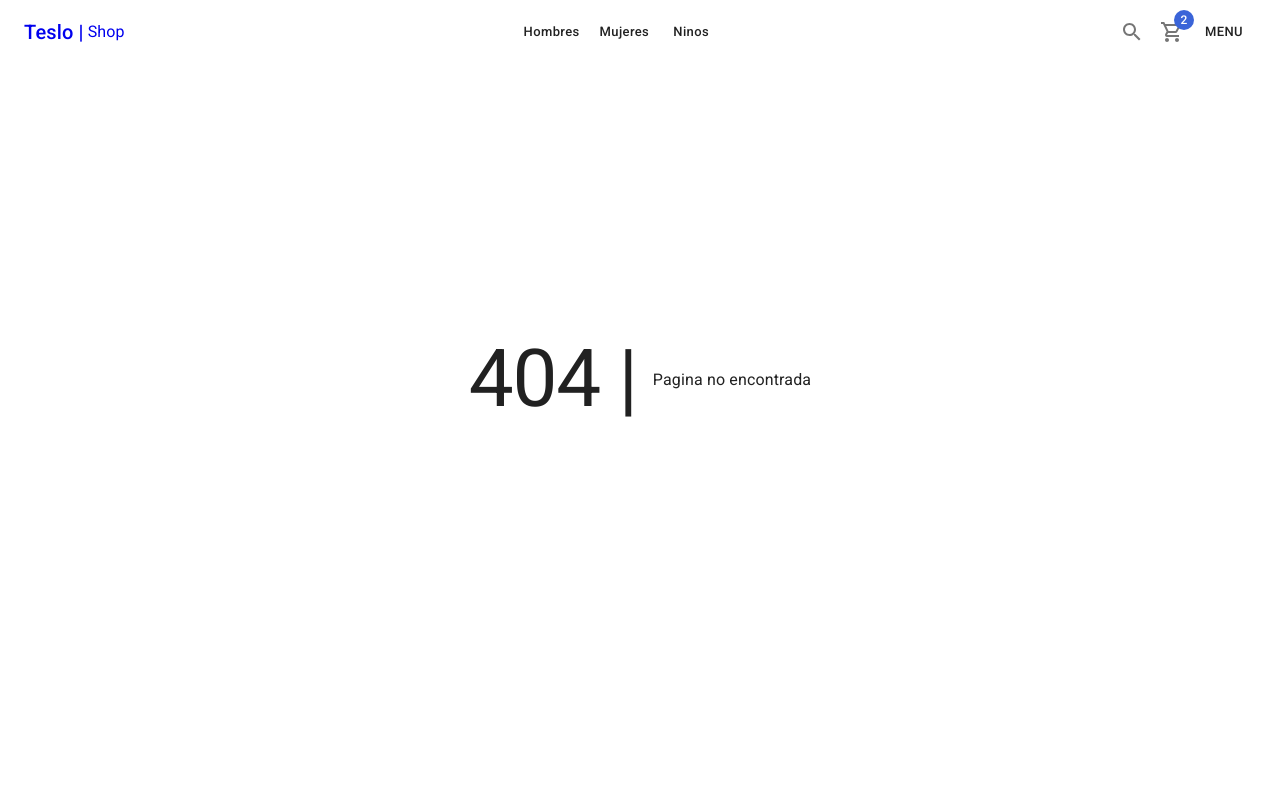
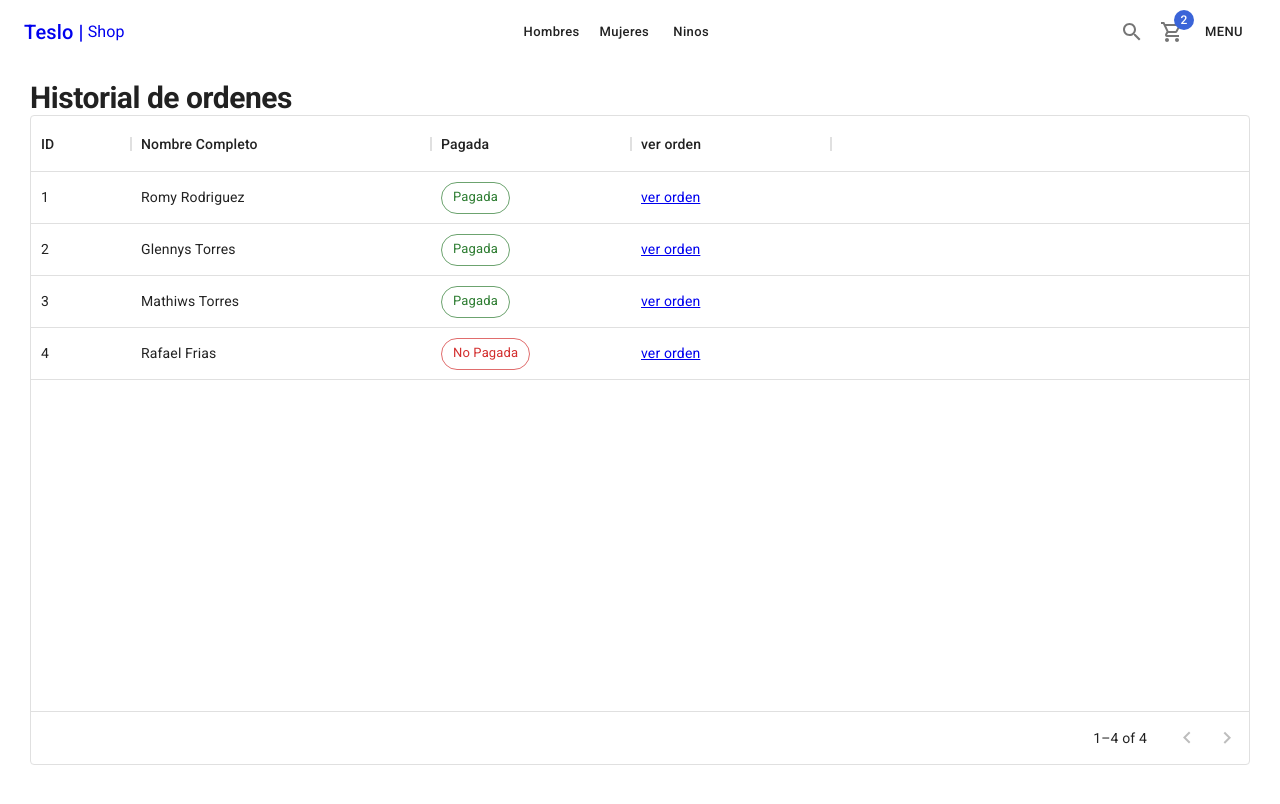
Before and after one commit to romyaudio/05-teslo-shop, a Next.js app: page /orders/history in a window 1280 px wide. Before the commit this address had no page. Shown: the top 804 px of the page. Built offline with nearby package versions, Linux system fonts and the light colour scheme.

Commit message:
continuacion-h

```diff
--- /dev/null
+++ b/components/layouts/AuthLayout.tsx
@@ -0,0 +1,26 @@
+import { Box } from "@mui/system"
+import Head from "next/head"
+import { FC, PropsWithChildren } from "react"
+
+
+interface Props {
+    title:string
+}
+
+export const AuthLayout:FC<PropsWithChildren<Props>> = ({children,title}) => {
+  return (
+    <>
+
+     <Head>
+        <title>{title}</title>
+     </Head>
+
+     <main>
+        <Box display='flex' justifyContent='center' alignItems='center' height='calc(100vh - 200px)'>
+         {children}
+        </Box>
+     </main>
+
+    </>
+  )
+}
--- a/components/layouts/index.ts
+++ b/components/layouts/index.ts
@@ -1,3 +1,4 @@
 
 
 export * from './ShopLayout'
+export * from './AuthLayout'
--- a/package.json
+++ b/package.json
@@ -13,6 +13,7 @@
     "@emotion/styled": "^11.10.5",
     "@mui/icons-material": "^5.11.0",
     "@mui/material": "^5.11.7",
+    "@mui/x-data-grid": "^5.17.22",
     "@types/node": "18.11.18",
     "@types/react": "18.0.27",
     "@types/react-dom": "18.0.10",
--- /dev/null
+++ b/pages/orders/history.tsx
@@ -0,0 +1,75 @@
+
+import NextLink from 'next/link'
+import { Grid, Typography,Chip,Link } from '@mui/material'
+import { DataGrid,GridColDef,GridRenderCellParams } from '@mui/x-data-grid'
+
+
+import { ShopLayout } from '../../components/layouts'
+
+const columns: GridColDef[] = [
+  {field:'id',headerName: 'ID' ,width:100},
+  {field:'fullname',headerName: 'Nombre Completo' ,width:300},
+
+  {
+    field:'paid',
+    headerName:"Pagada",
+    description:"Mostrar informacion si esta pagada",
+    width:200,
+    renderCell:(params:GridRenderCellParams)=>{
+      return (
+        params.row.paid
+        ? <Chip color='success' label='Pagada' variant='outlined'/>
+        : <Chip color='error' label='No Pagada' variant='outlined'/>
+      )
+    }
+
+  },
+  {
+    field:'orden',
+    headerName:"ver orden",
+    width:200,
+    sortable:false,
+    renderCell:(params:GridRenderCellParams)=>{
+      return (
+        <NextLink href={`/orders/${params.row.id}`} passHref legacyBehavior>
+          <Link underline='always'>
+             ver orden
+          </Link>
+
+        </NextLink>
+      )
+    }
+
+  }
+]
+
+const rows = [
+  {id: 1, paid:true,fullname: 'Romy Rodriguez'},
+  {id: 2, paid:true,fullname: 'Glennys Torres'},
+  {id: 3, paid:true,fullname: 'Mathiws Torres'},
+  {id: 4, paid:false,fullname: 'Rafael Frias'},
+]
+
+const HistoryPage = () => {
+  return (
+    <ShopLayout title={'Historial de ordenes'} pageDescription={'Historial de order del cliemte'}>
+      <Typography variant='h1' component='h1'>Historial de ordenes</Typography>
+
+       <Grid container>
+        <Grid item xs={12} sx={{height:650,width:"100%"}}>
+          <DataGrid
+            rows={rows}
+            columns= {columns}
+            pageSize={10}
+            rowsPerPageOptions={[10]}
+
+          />
+
+        </Grid>
+
+       </Grid>
+    </ShopLayout>
+  )
+}
+
+export default HistoryPage
```
Also changed, not shown: pages/auth/login.tsx (added, +46 -0 lines), pages/auth/register.tsx (added, +50 -0 lines), pages/orders/[id].tsx (added, +90 -0 lines), 1 other file (tests, documents, lock files or other folders).
